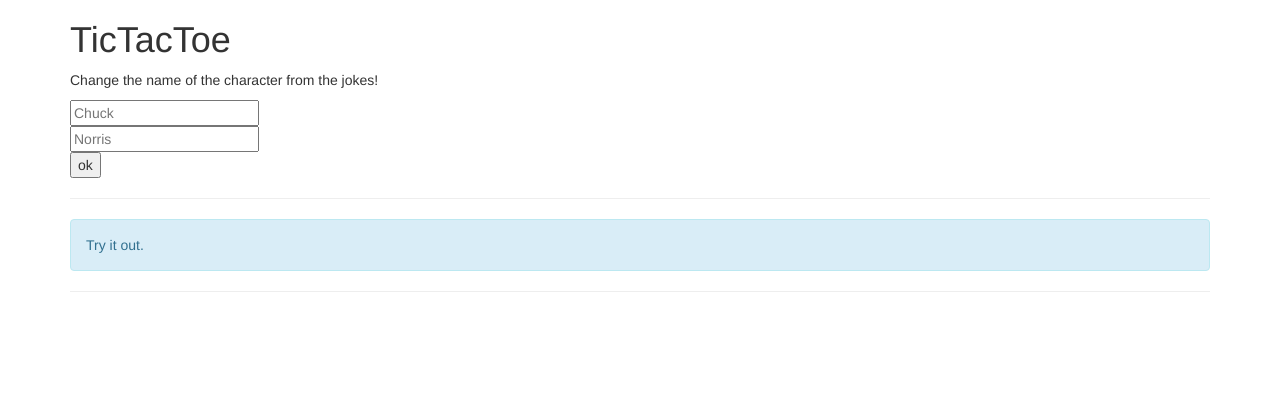
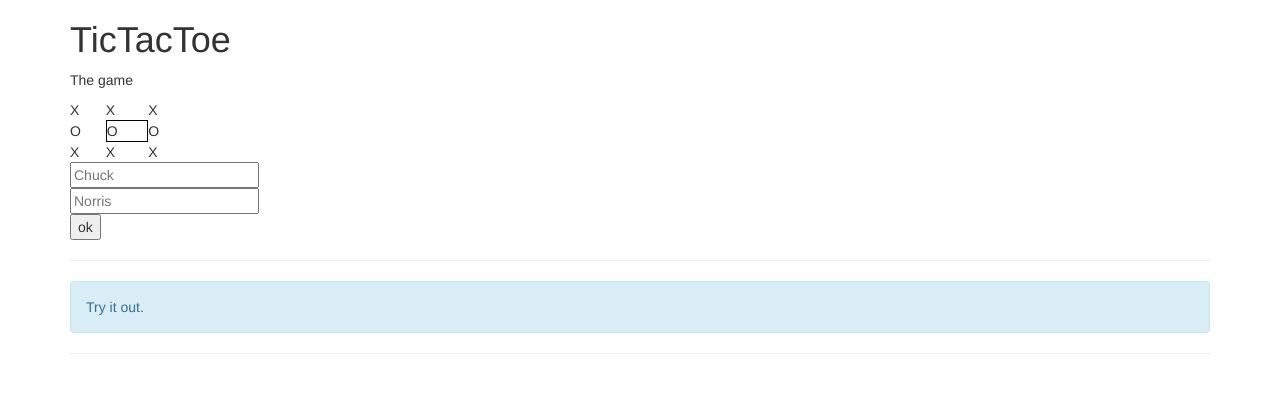
Before and after one commit to draumateimid/TicTacToe, a web app: page / in a window 1280 px wide. Shown: the top 393 px of the page. Run offline with its HTML, style and script files only (its server is not run), Linux system fonts and the light colour scheme; data that the repository does not hold is empty; some libraries are stand-ins or nearby versions.

Commit message:
Table for tictactoe under construction

```diff
--- a/src/main/resources/public/index.html
+++ b/src/main/resources/public/index.html
@@ -7,11 +7,46 @@
         <!-- load bootstrap for ui -->
         <link rel="stylesheet" href="https://netdna.bootstrapcdn.com/bootstrap/3.0.2/css/bootstrap.min.css">
         <link rel="icon" type="image/png" href="favicon.png">
+		<style>
+			#res5 {
+				border: 1px solid black;
+			}
+			#res {
+				border-left: 1px solid black;
+
+			}
+		</style>
     </head>
     <body>
         <div class="container">
             <h1>TicTacToe</h1>
-            <p>Change the name of the character from the jokes!</p>
+            <p>The game</p>
+			<table style="width: 10%;" >
+			<tbody>
+			<tr>
+				<td> <div id = "res1">X</div>  </td>
+				<td> <div id = "res2">X</div>  </td>
+				<td> <div id = "res3">X</div>  </td>
+			</tr>
+			<tr>
+				<td> <div id = "res4">O</div>  </td>
+				<td> <div id = "res5" class="center">O</div>  </td>
+				<td> <div id = "res6">O</div>  </td>
+			</tr>
+			<tr>
+				<td> <div id = "res6">X</div>  </td>
+				<td> <div id = "res7">X</div>  </td>
+				<td> <div id = "res8">X</div>  </td>
+			</tr>
+			</tbody>
+			</table>
+
+
+
+
+
+
+
             <form method="post" action="/setName" class="form-inline" role="form">
                 <div class="form group">
                     <input type="text" name="firstName" id="firstName"
```
